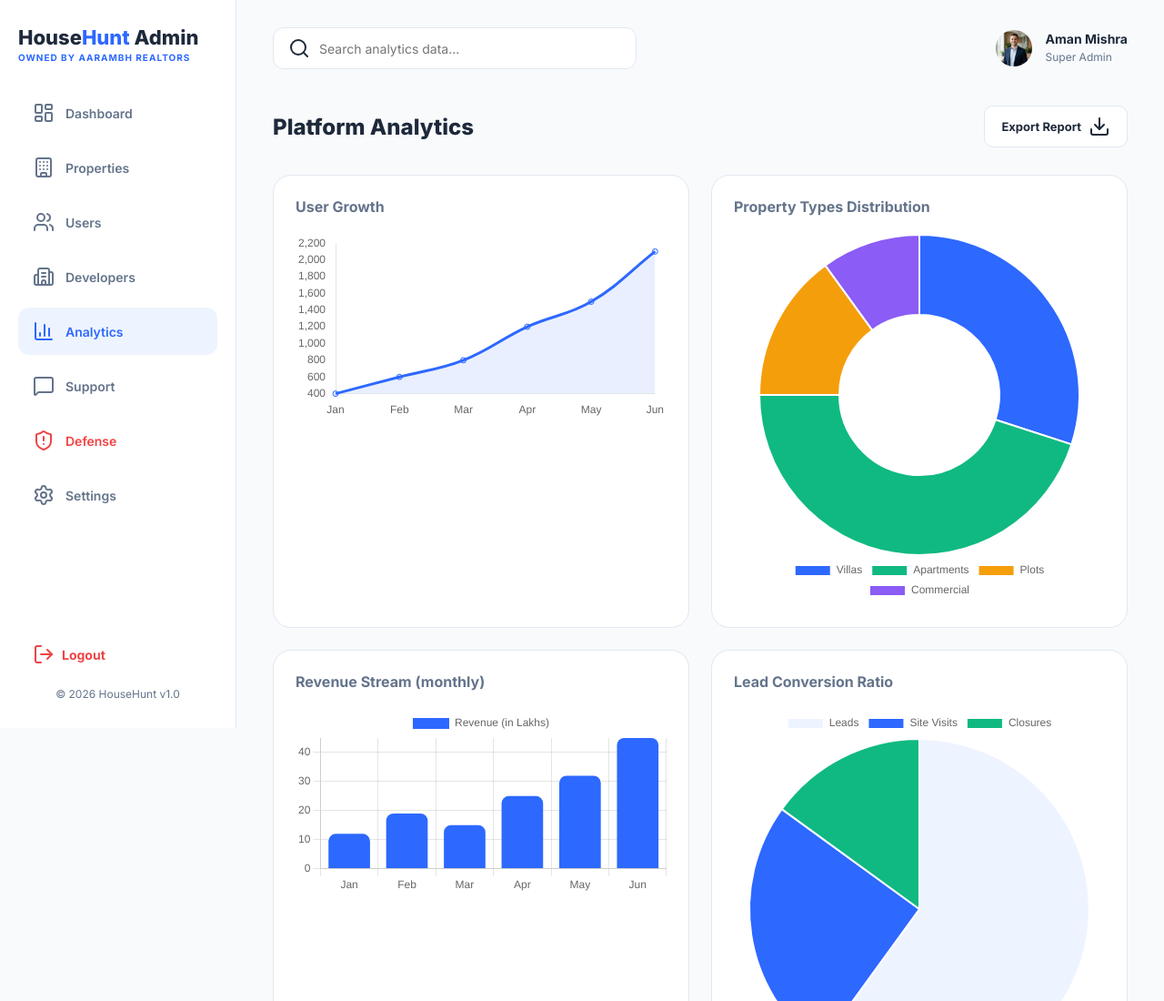
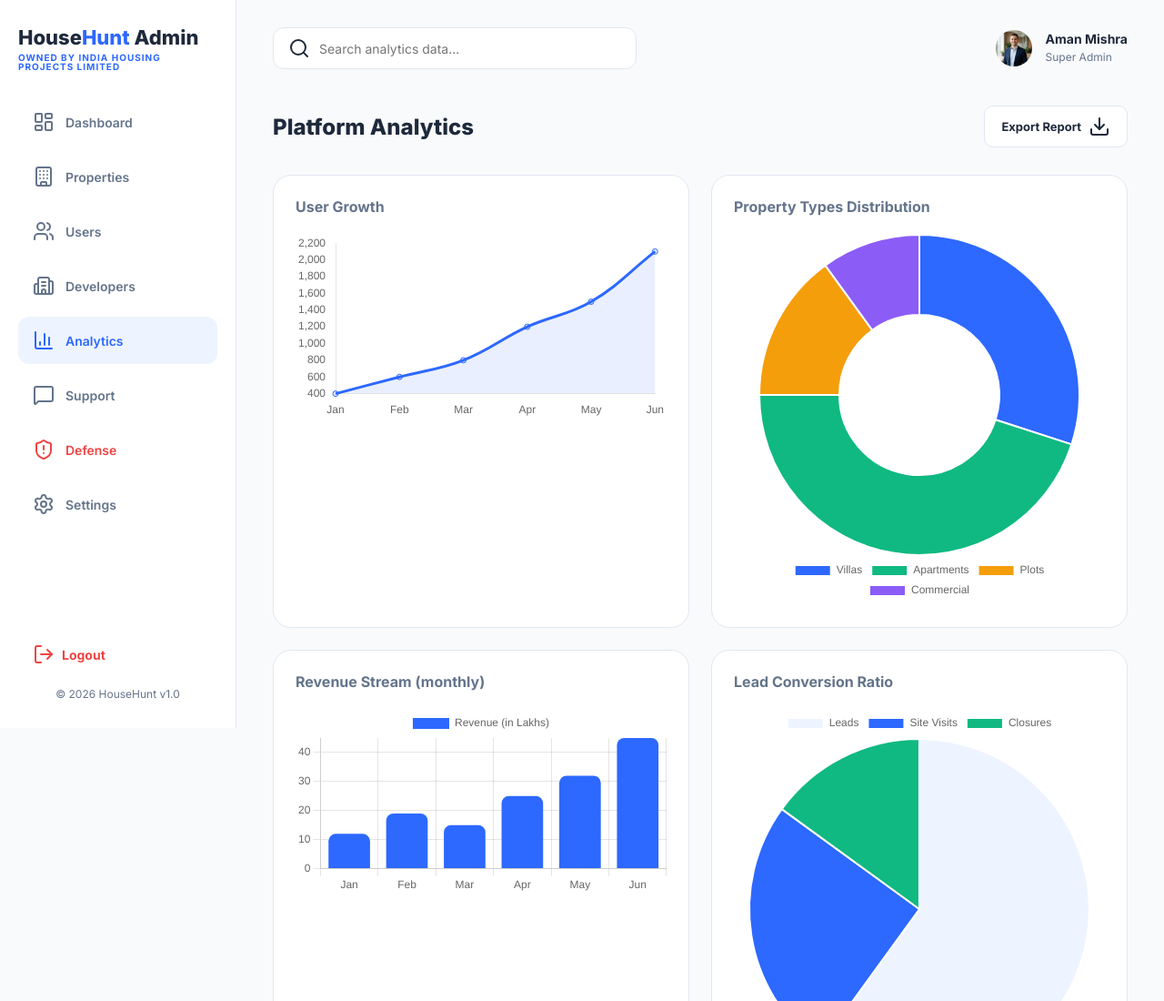
Before and after one commit to amanxridex/HOUSEHUNT-FRONTEND-ADMIN, a plain HTML site: page analytics.html in a window 1280 px wide. Shown: the top 1100 px of the page at 91% size. Drawn offline with nearby package versions, Linux system fonts and the light colour scheme; sample sign-in values are in the browser's storage.

Commit message:
Update owned by text to India Housing Projects Limited

```diff
--- a/analytics.html
+++ b/analytics.html
@@ -16,7 +16,7 @@
     <div class="admin-layout">
         <!-- Sidebar -->
         <aside class="sidebar">
-            <div class="logo">House<span>Hunt</span> Admin<span class="logo-subtitle">Owned by Aarambh Realtors</span></div>
+            <div class="logo">House<span>Hunt</span> Admin<span class="logo-subtitle">Owned by India Housing Projects Limited</span></div>
             <nav class="nav-menu">
                 <a href="index.html" class="nav-item"><i data-lucide="layout-dashboard"></i> Dashboard</a>
                 <a href="properties.html" class="nav-item"><i data-lucide="building"></i> Properties</a>
```
Also changed, not shown: defense.html (+1 -1 lines), developers.html (+1 -1 lines), index.html (+1 -1 lines), messages.html (+1 -1 lines), properties.html (+1 -1 lines), settings.html (+1 -1 lines), users.html (+1 -1 lines).
